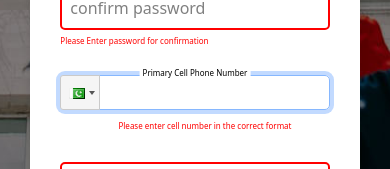
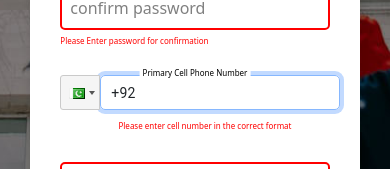
Before and after one commit to distinguishedDistinct/signin, a React (Vite) app: page / in a window 390 px wide. Shown: the part 860-1029 px from the top of the page. Built offline with nearby package versions, Linux system fonts and the light colour scheme.

Commit message:
fixed phone component size

```diff
--- a/src/components/PhoneInputComponent.tsx
+++ b/src/components/PhoneInputComponent.tsx
@@ -24,14 +24,14 @@ export const PhoneInputComponent = () => {
         }}
         containerStyle={{
           width: "auto", // Set the width of the entire container (including country code)
-
           marginTop: "28px",
         }}
         inputStyle={{
-          width: "100%", // Adjust the input field width (excluding country code)
+          width: "89%", // Adjust the input field width (excluding country code)
           padding: "10px",
           borderRadius: "5px",
           backgroundColor: "transparent",
+          marginLeft: "40px",
         }}
       />
       <small className="phone-helper-text">
```
